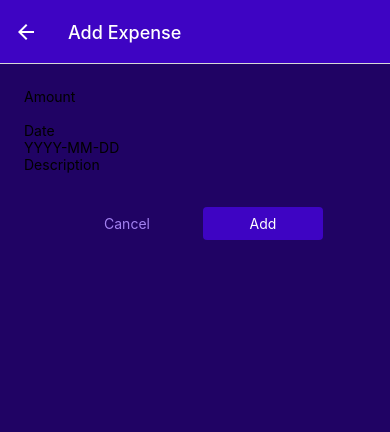
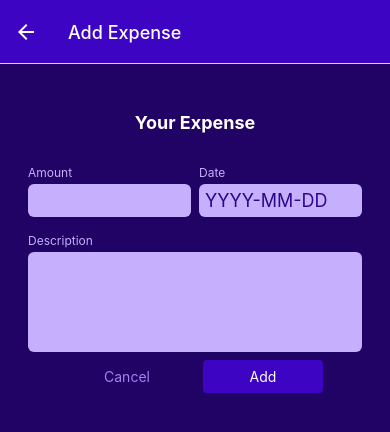
Before and after one commit to Vav4ik/max-expense-tracker, a React Native app: screen /ManageExpense in a window 390 px wide. Shown: the top 432 px of the page. Built offline with nearby package versions, Linux system fonts and the light colour scheme.

Commit message:
Styeld form

```diff
--- a/components/ManageExpense/ExpenseForm.js
+++ b/components/ManageExpense/ExpenseForm.js
@@ -1,7 +1,8 @@
 import React from "react";
-import { View } from "react-native";
+import { StyleSheet, Text, View } from "react-native";
 
 import Input from "./Input";
+import { GlobalStyles } from "../../constants/styles";
 
 const ExpenseForm = () => {
   const amountChangeHandler = () => {};
@@ -9,9 +10,12 @@
   const descriptionChangeHandler = () => {};
 
   return (
-    <View>
+    <View style={styles.form}>
+      <Text style={styles.title}>Your Expense</Text>
+      <View style={styles.inputsRow}>
         <Input
           label="Amount"
+          style={styles.rowInput}
           textInputConfig={{
             keyboardType: "decimal-pad",
             onChangeText: amountChangeHandler,
@@ -19,12 +23,14 @@
         />
         <Input
           label="Date"
+          style={styles.rowInput}
           textInputConfig={{
             placeholder: "YYYY-MM-DD",
             maxLength: 10,
             onChangeText: dateChangeHandler,
           }}
         />
+      </View>
       <Input
         label="Description"
         textInputConfig={{
@@ -38,4 +44,24 @@
   );
 };
 
+const styles = StyleSheet.create({
+  form: {
+    marginTop: 0,
+  },
+  title: {
+    marginVertical: 24,
+    textAlign: "center",
+    fontSize: 18,
+    fontWeight: "bold",
+    color: "white",
+  },
+  inputsRow: {
+    flexDirection: "row",
+    justifyContent: "space-between",
+  },
+  rowInput: {
+    flex: 1,
+  },
+});
+
 export default ExpenseForm;
--- a/components/ManageExpense/Input.js
+++ b/components/ManageExpense/Input.js
@@ -1,13 +1,43 @@
 import React from "react";
-import { Text, TextInput, View } from "react-native";
+import { StyleSheet, Text, TextInput, View } from "react-native";
 
-const Input = ({ label, textInputConfig }) => {
+import { GlobalStyles } from "../../constants/styles";
+
+const Input = ({ label, style, textInputConfig }) => {
+  const inputStyles = [
+    styles.input,
+    textInputConfig && textInputConfig.multiline && styles.inputMultiline,
+  ];
+
   return (
-    <View>
-      <Text>{label}</Text>
-      <TextInput {...textInputConfig} />
+    <View style={[styles.inputContainer, style]}>
+      <Text style={styles.label}>{label}</Text>
+      <TextInput style={inputStyles} {...textInputConfig} />
     </View>
   );
 };
 
+const styles = StyleSheet.create({
+  inputContainer: {
+    marginHorizontal: 4,
+    marginVertical: 8,
+  },
+  label: {
+    fontSize: 12,
+    color: GlobalStyles.colors.primary100,
+    marginBottom: 4,
+  },
+  input: {
+    backgroundColor: GlobalStyles.colors.primary100,
+    color: GlobalStyles.colors.primary700,
+    padding: 6,
+    borderRadius: 6,
+    fontSize: 18,
+  },
+  inputMultiline: {
+    minHeight: 100,
+    textAlignVertical: "top",
+  },
+});
+
 export default Input;
```
Lines whose indentation alone changed are shown as unchanged.
